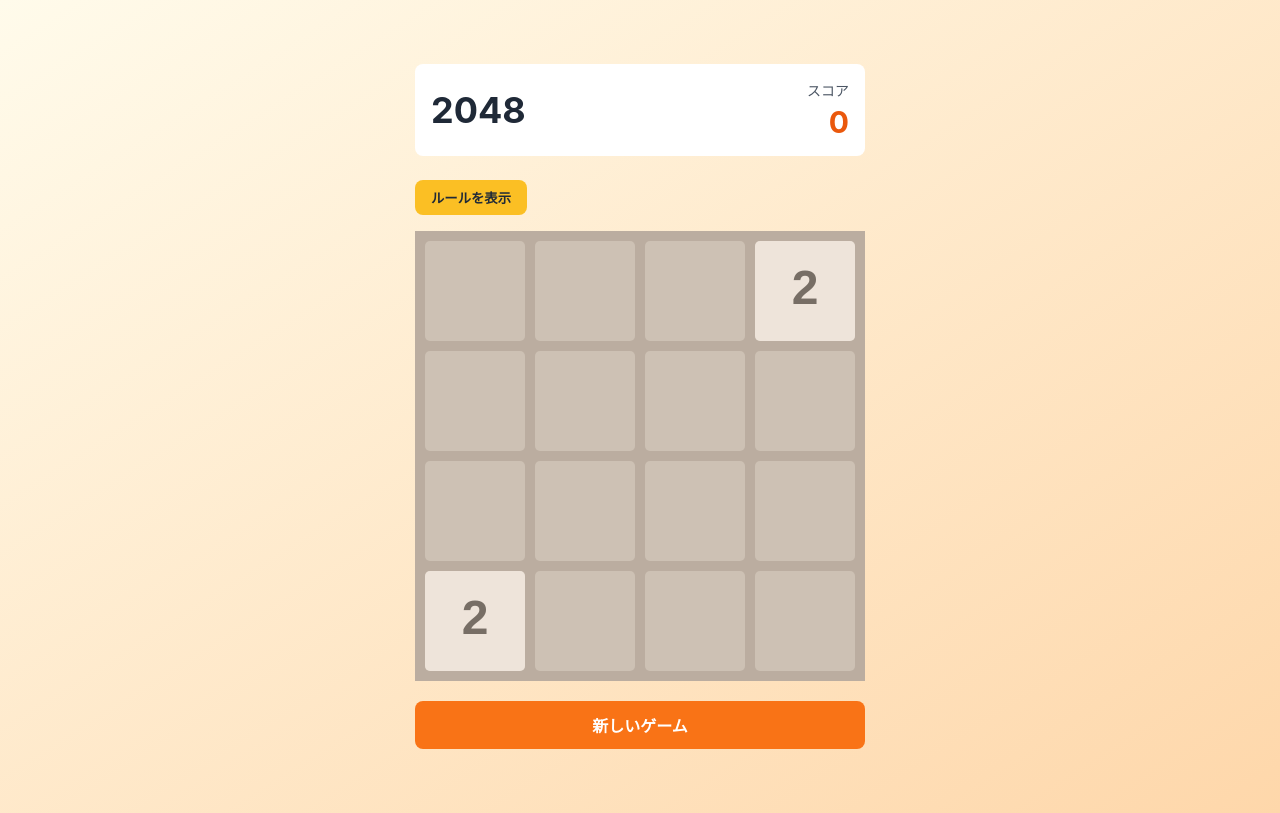
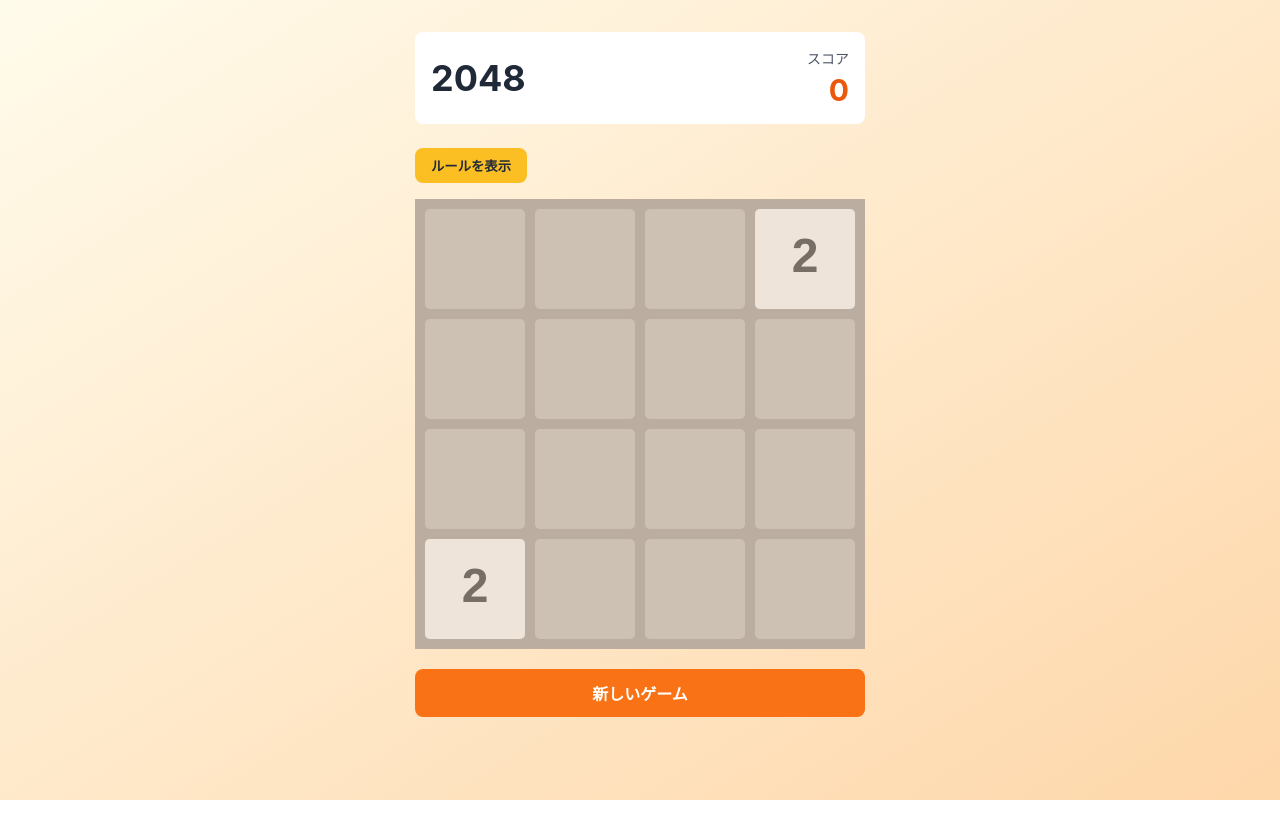
Before and after one commit to ishi720/2048puzzle, a React (Vite) app: page / in a window 1280 px wide. Built offline with nearby package versions, Linux system fonts and the light colour scheme.

Commit message:
レイアウト調整

```diff
--- a/src/App.jsx
+++ b/src/App.jsx
@@ -423,10 +423,8 @@
       display: 'flex',
       flexDirection: 'column',
       alignItems: 'center',
-      justifyContent: 'center',
       minHeight: '100vh',
-      background: 'linear-gradient(to bottom right, #fffbeb, #fed7aa)',
-      padding: '32px'
+      background: 'linear-gradient(to bottom right, #fffbeb, #fed7aa)'
     }}>
       <div style={{
         padding: '32px'
```
